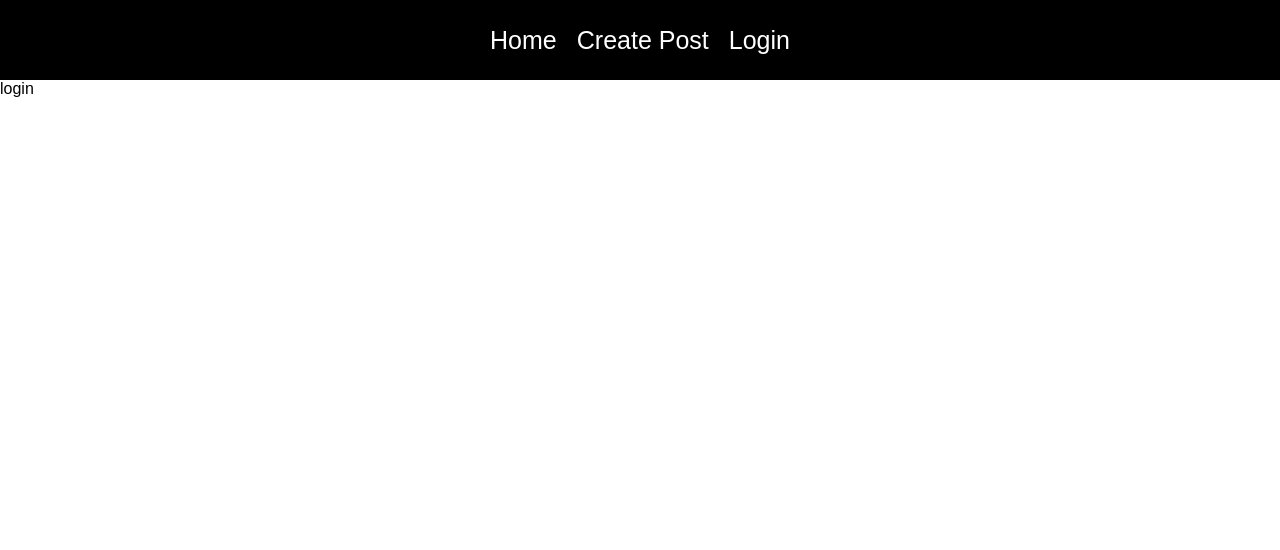
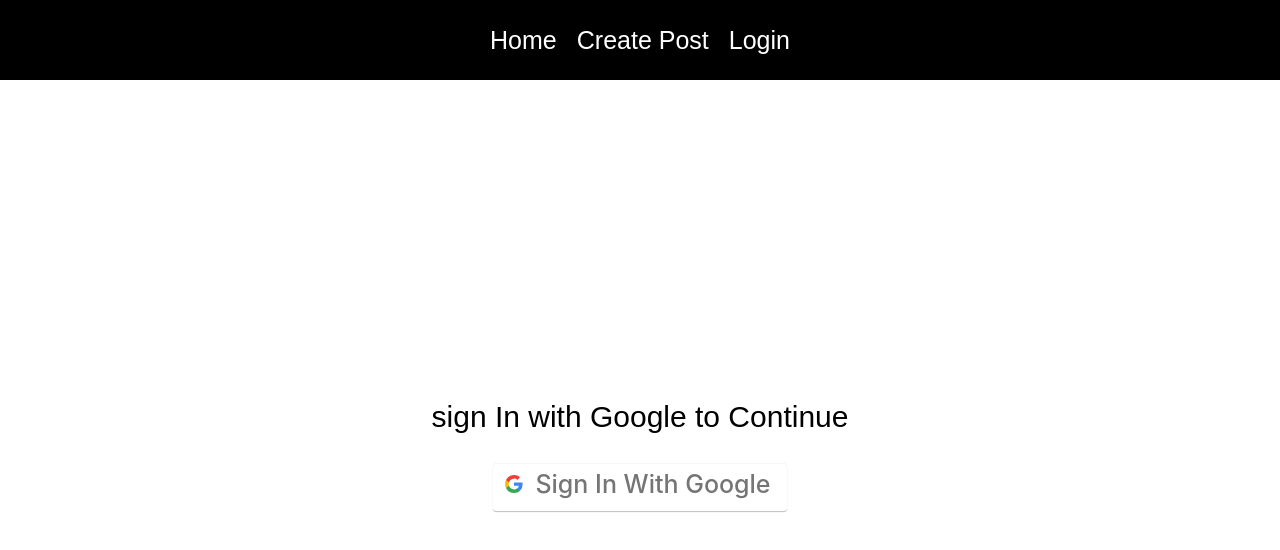
Before and after one commit to ShreyaParker/blogWebsite-reactAndFirebase, a React (Create React App) app: page /login in a window 1280 px wide. Shown: the top 550 px of the page. Built offline with nearby package versions, Linux system fonts and the light colour scheme; no server answers; the HTML template or start-up script is replaced by a standard one.

Commit message:
Login Authentication

```diff
--- a/src/App.js
+++ b/src/App.js
@@ -3,19 +3,31 @@
 import Home from "./pages/Home";
 import CreatePost from "./pages/CreatePost";
 import Login from "./pages/Login";
+import {useState} from "react";
+import {signOut} from "firebase/auth"
+import {auth} from "./firebase-config";
 
 const App = () => {
+    const [isAuth,setIsAuth] =useState(false)
+
+    const signUserOut =()=>{
+        signOut(auth).then(()=>{
+            localStorage.clear()
+            setIsAuth(false)
+            window.location.pathname="/login"
+        })
+    }
     return (
         <Router>
             <nav>
                 <Link to="/">Home</Link>
                 <Link to="/createpost">Create Post</Link>
-                <Link to="/login">Login</Link>
+                {!isAuth ? <Link to="/login">Login</Link> : <button onClick={signUserOut}>Log Out</button>}
             </nav>
             <Routes>
                 <Route path ="/" element={<Home/>} />
                 <Route path ="/createpost" element={<CreatePost/>} />
-                <Route path ="/login" element={<Login/>} />
+                <Route path ="/login" element={<Login setIsAuth={setIsAuth}/>} />
 
             </Routes>
         </Router>
--- a/src/pages/Login.js
+++ b/src/pages/Login.js
@@ -1,9 +1,26 @@
 import React from 'react';
+import {auth,provider} from "../firebase-config";
+import {signInWithPopup} from 'firebase/auth'
+import {useNavigate} from "react-router-dom";
 
-const Login = () => {
+const Login = ({setIsAuth}) => {
+    let navigate=useNavigate()
+    const signInWithGoogle = () => {
+        signInWithPopup(auth,provider).then((result)=>{
+            localStorage.setItem("isAuth",true)
+            setIsAuth(true)
+            navigate("/")
+        })
+    }
     return (
-        <div>
-          login
+        <div className="loginPage">
+            <p>sign In with Google to Continue</p>
+            <button className="login-with-google-btn"
+                    onClick={signInWithGoogle}
+            >
+                Sign In With Google
+            </button>
+
         </div>
     );
 };
```
